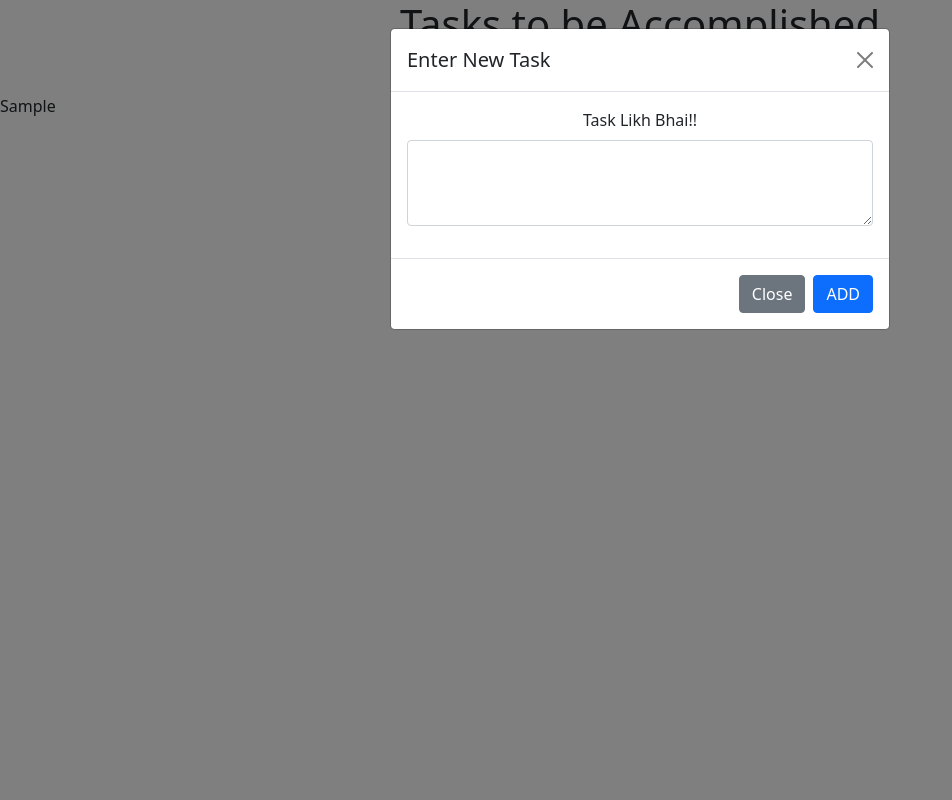
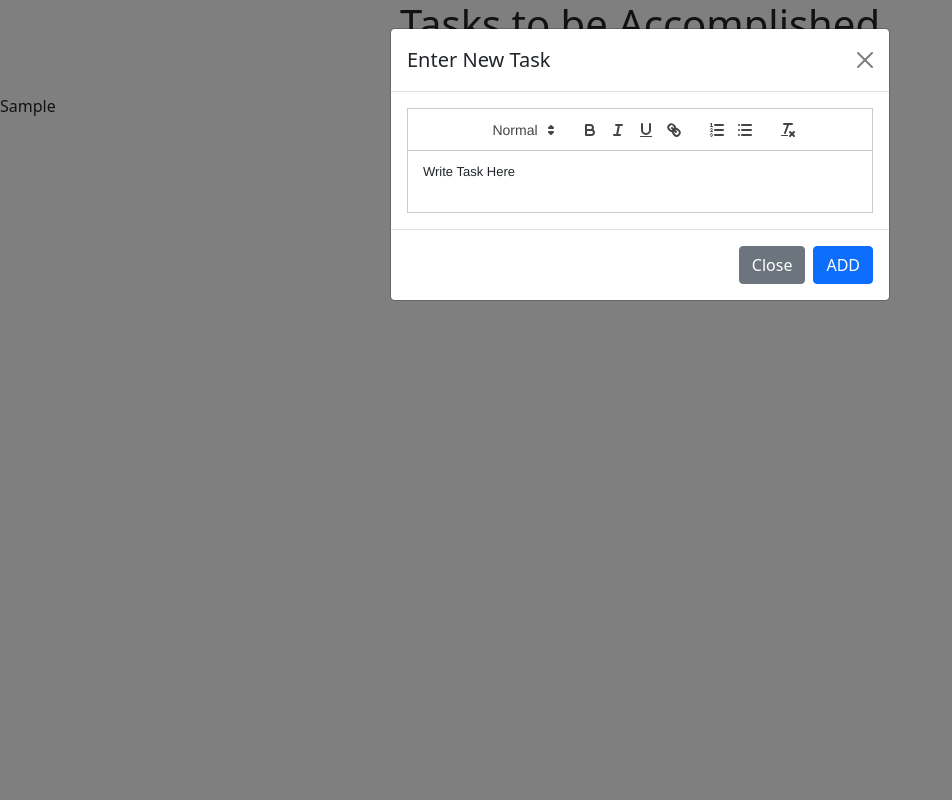
Before and after one commit to MBSA13102002/mbsa12, a Flask app: template templates/index.html in a window 1280 px wide, after a click on "NEW TASK". Shown: the whole page, without its empty margins (0-952 px from the left). Run offline with Flask 2, Linux system fonts and the light colour scheme; the template is opened without the code that fills it: most values are stand-ins (such as "Sample title", 1, 10 or a date in 2020); some libraries are stand-ins or nearby versions.

Commit message:
Update index.html

```diff
--- a/templates/index.html
+++ b/templates/index.html
@@ -9,6 +9,7 @@
     <link href="https://cdn.jsdelivr.net/npm/bootstrap@5.1.1/dist/css/bootstrap.min.css" rel="stylesheet"
         integrity="sha384-F3w7mX95PdgyTmZZMECAngseQB83DfGTowi0iMjiWaeVhAn4FJkqJByhZMI3AhiU" crossorigin="anonymous">
     <link rel="stylesheet" href="https://cdnjs.cloudflare.com/ajax/libs/font-awesome/4.7.0/css/font-awesome.min.css">
+    <link href="https://cdn.quilljs.com/1.3.6/quill.snow.css" rel="stylesheet">
 </head>
 
 <body>
@@ -31,9 +32,9 @@
                             <button type="button" class="btn-close" data-bs-dismiss="modal" aria-label="Close"></button>
                         </div>
                         <div class="modal-body">
-                            <div class="mb-3">
-                                <label for="exampleFormControlTextarea1" class="form-label">Task Likh Bhai!!</label>
-                                <textarea class="form-control" id="tasktextarea" rows="3"></textarea>
+                            <div id="editor_exp" style="background-color: white;">
+                                <p>Write Task Here</p>
+                                <p><br></p>
                             </div>
                         </div>
                         <div class="modal-footer">
@@ -85,11 +86,13 @@
 
         function addtask() {
             var id = makeid(10)
-            var task = document.getElementById("tasktextarea").value
+            var myEditor = document.querySelector('#editor_exp')
+            var html = myEditor.children[0].innerHTML
+
               document.getElementById('taskarea').innerHTML+=`<div id="div_${id}" class="card m-2" style="width: 18rem;">
                 <div class="card-body">
                     <i class="fa fa-times" aria-hidden="true" id=${id} style="font-size:20px;float:right;cursor:pointer;" onclick="RemoveTask(this)"></i><br>
-                    <p class="card-text">${task}</p>
+                    <p class="card-text">${html}</p>
                     <div class="form-check">
                         <input class="form-check-input" type="checkbox" value="" id="checkbox_${id}">
                         <label class="form-check-label" for="flexCheckDefault">
@@ -113,7 +116,6 @@
 
                 }
             });
-            document.getElementById("tasktextarea").value = ""
         }
         function RemoveTask(elem){
             a=confirm("Sure??")
@@ -133,7 +135,7 @@
       for(let i =0;i<inputs.length;i++){
           inputs[i].checked = true;
       }
-       try
+      try
    {   var checkbox = document.querySelectorAll('input[type=checkbox]');
            for(let i = 0;i<checkbox.length;i++){
       checkbox[i].addEventListener('change', function() {
@@ -155,6 +157,12 @@ catch(err){
 
 
     </script>
+    <script src="https://cdn.quilljs.com/1.3.6/quill.js"></script>
+    <script>
+        var quill = new Quill('#editor_exp', {
+          theme: 'snow'
+        });
+      </script>
     <script src="https://cdn.jsdelivr.net/npm/bootstrap@5.1.1/dist/js/bootstrap.bundle.min.js"
         integrity="sha384-/bQdsTh/da6pkI1MST/rWKFNjaCP5gBSY4sEBT38Q/9RBh9AH40zEOg7Hlq2THRZ"
         crossorigin="anonymous"></script>
```
